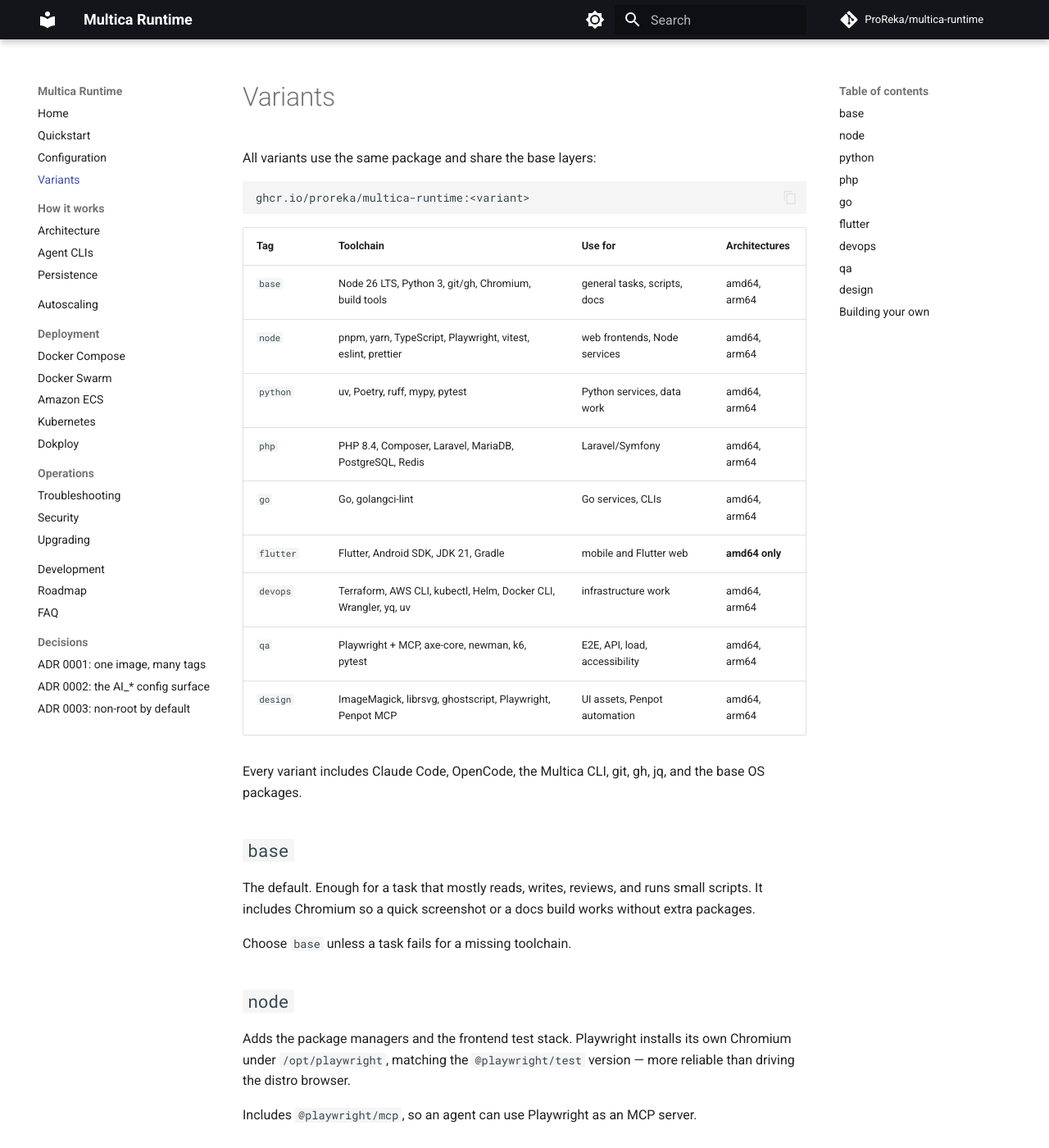
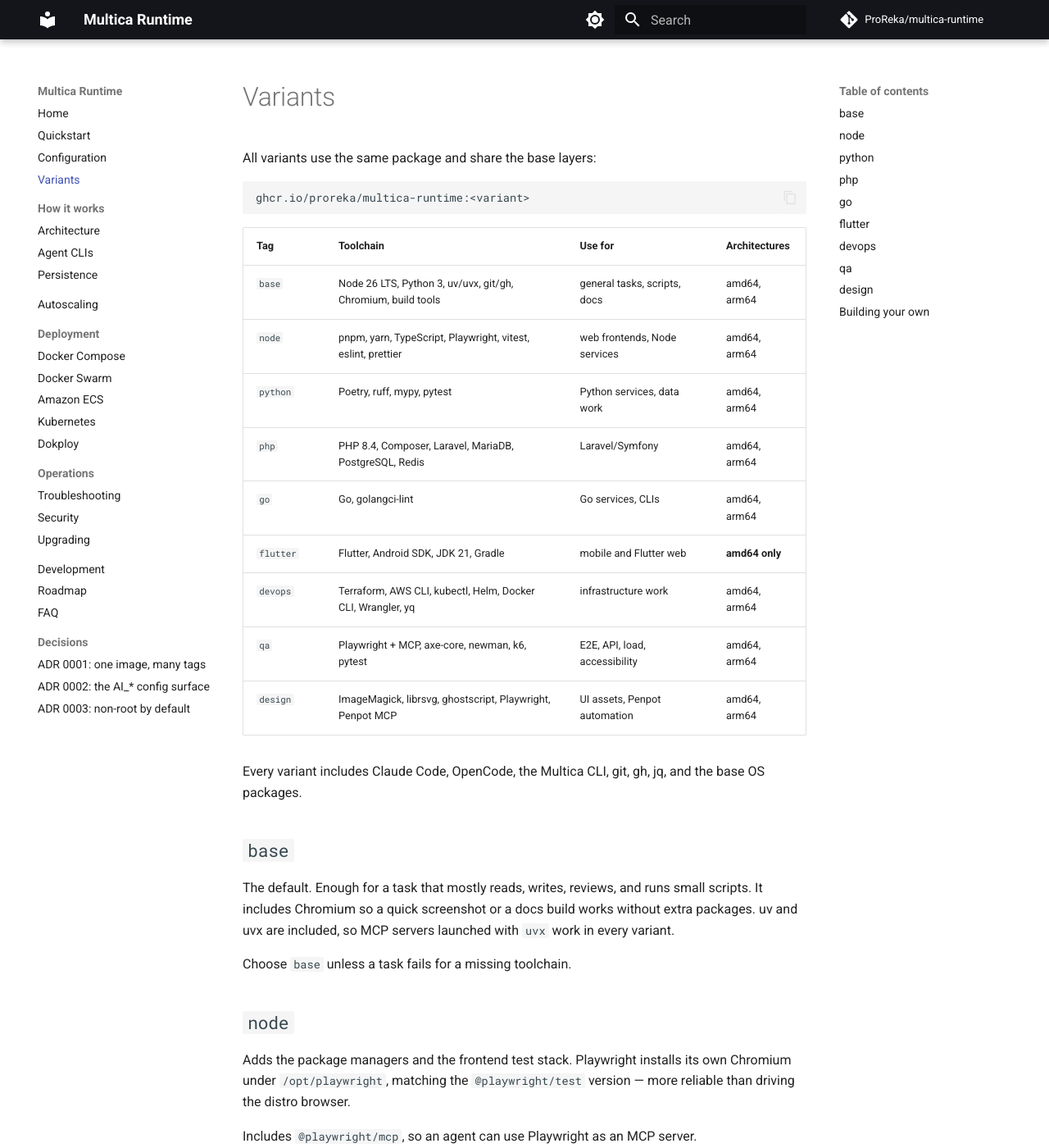
Before and after one commit to ProReka/multica-runtime, an MkDocs documentation site: the page built from docs/variants.md, in a window 1280 px wide and 1400 px high. Shown: the whole window at 82% size. Built offline with MkDocs 1.6.1 and Material for MkDocs 9.7.7, drawn with Linux system fonts in a browser that asks for light colours; comment, search, counter and statistics services are not loaded; some of the changed text lies outside the part shown.

Commit message:
feat(base): ship uv and uvx in base image
Move the pinned, checksum-verified uv install from the python and devops
variants into base so uvx-launched MCP servers work in every variant.
UV_VERSION bumps now rebuild base and all variants.

Refs: GFS-370
Co-authored-by: multica-agent <github@multica.ai>

```diff
--- a/docs/variants.md
+++ b/docs/variants.md
@@ -8,13 +8,13 @@ ghcr.io/proreka/multica-runtime:<variant>
 
 | Tag | Toolchain | Use for | Architectures |
 |---|---|---|---|
-| `base` | Node 26 LTS, Python 3, git/gh, Chromium, build tools | general tasks, scripts, docs | amd64, arm64 |
+| `base` | Node 26 LTS, Python 3, uv/uvx, git/gh, Chromium, build tools | general tasks, scripts, docs | amd64, arm64 |
 | `node` | pnpm, yarn, TypeScript, Playwright, vitest, eslint, prettier | web frontends, Node services | amd64, arm64 |
-| `python` | uv, Poetry, ruff, mypy, pytest | Python services, data work | amd64, arm64 |
+| `python` | Poetry, ruff, mypy, pytest | Python services, data work | amd64, arm64 |
 | `php` | PHP 8.4, Composer, Laravel, MariaDB, PostgreSQL, Redis | Laravel/Symfony | amd64, arm64 |
 | `go` | Go, golangci-lint | Go services, CLIs | amd64, arm64 |
 | `flutter` | Flutter, Android SDK, JDK 21, Gradle | mobile and Flutter web | **amd64 only** |
-| `devops` | Terraform, AWS CLI, kubectl, Helm, Docker CLI, Wrangler, yq, uv | infrastructure work | amd64, arm64 |
+| `devops` | Terraform, AWS CLI, kubectl, Helm, Docker CLI, Wrangler, yq | infrastructure work | amd64, arm64 |
 | `qa` | Playwright + MCP, axe-core, newman, k6, pytest | E2E, API, load, accessibility | amd64, arm64 |
 | `design` | ImageMagick, librsvg, ghostscript, Playwright, Penpot MCP | UI assets, Penpot automation | amd64, arm64 |
 
@@ -25,7 +25,8 @@ the base OS packages.
 
 The default. Enough for a task that mostly reads, writes, reviews, and runs small
 scripts. It includes Chromium so a quick screenshot or a docs build works without
-extra packages.
+extra packages. uv and uvx are included, so MCP servers launched with `uvx`
+work in every variant.
 
 Choose `base` unless a task fails for a missing toolchain.
 
```
Also changed, not shown: other parts of docs/variants.md (+2 -2 lines), README.md (+2 -2 lines), 5 other files.
